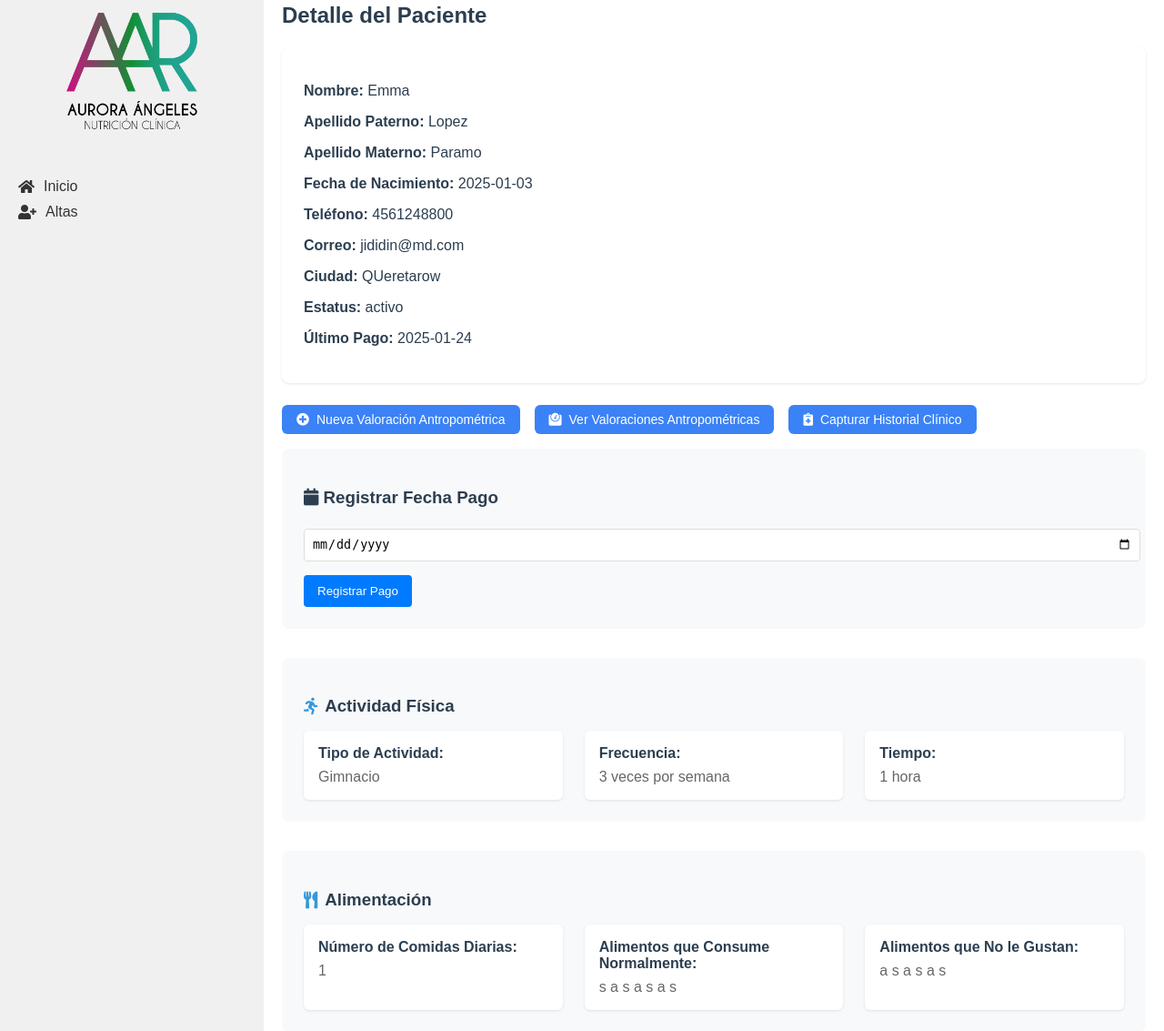
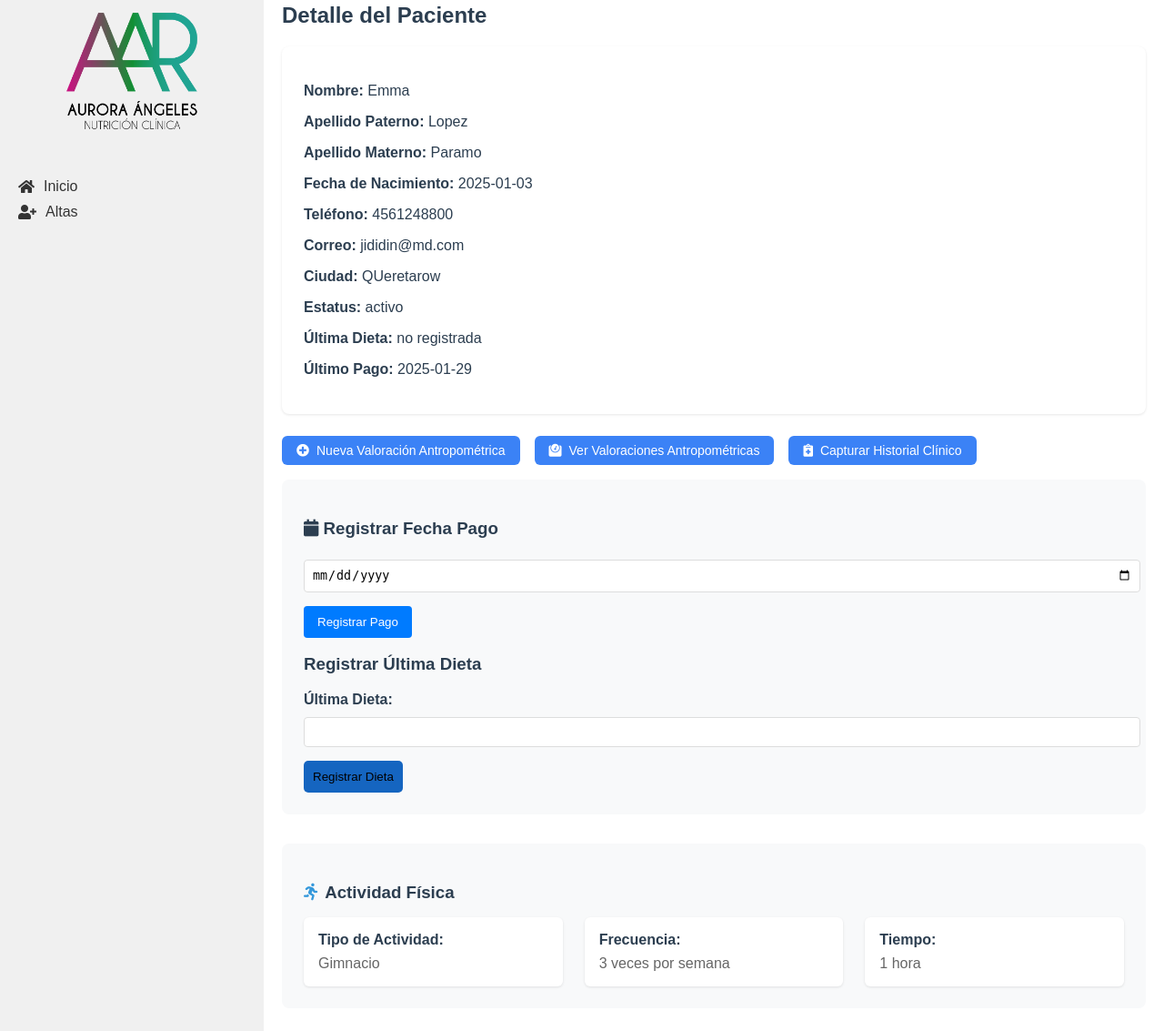
Before and after one commit to tbtkd/SPacientes, a Flask app: page /pacientes/1 in a window 1280 px wide. Shown: the part 37-1170 px from the top of the page at 91% size. Run offline with Flask 3, Linux system fonts and the light colour scheme; data comes from the database, SQL or seed files in the repository.

Commit message:
Actualización para ultima dieta, falta modificar grid para visualización de registro

```diff
--- a/app/controllers/pacientes.py
+++ b/app/controllers/pacientes.py
@@ -2,6 +2,7 @@ from flask import Blueprint, render_template, request, redirect, url_for, flash
 from app.models.paciente import Paciente
 from app.models.pago import Pago
 from app.models.historial_clinico import HistorialClinico
+from app.models.valoracion_antropometrica import ValoracionAntropometrica
 import sqlite3
 
 pacientes = Blueprint('pacientes', __name__)
@@ -28,19 +29,56 @@ def lista_pacientes():
     busqueda = request.args.get('busqueda', '')
     pacientes = Paciente.buscar(busqueda)
     return render_template('lista_pacientes.html', pacientes=pacientes, busqueda=busqueda)
-
+"""
 @pacientes.route('/pacientes/<int:id>')
 def detalle_paciente(id):
     paciente = Paciente.obtener_por_id(id)
     if paciente is None:
         flash('Paciente no encontrado', 'error')
         return redirect(url_for('pacientes.lista_pacientes'))
+
     ultimo_pago = Pago.obtener_ultimo_pago(id)
     historial = HistorialClinico.obtener_por_paciente_id(id)
     return render_template('detalle_paciente.html',
-                         paciente=paciente,
-                         ultimo_pago=ultimo_pago,
-                         historial=historial)
+                            paciente=paciente,
+                            ultimo_pago=ultimo_pago,
+                            historial=historial)
+"""
+@pacientes.route('/pacientes/<int:id>', methods=['GET', 'POST'])
+def detalle_paciente(id):
+    paciente = Paciente.obtener_por_id(id)
+    if paciente is None:
+        flash('Paciente no encontrado', 'error')
+        return redirect(url_for('pacientes.lista_pacientes'))
+
+    if request.method == 'POST':
+        if 'fecha_pago' in request.form:
+            fecha_pago = request.form['fecha_pago']
+            try:
+                Pago.registrar(id, fecha_pago)
+                flash('Pago registrado exitosamente', 'success')
+            except Exception as e:
+                flash(f'Error al registrar el pago: {str(e)}', 'error')
+        elif 'ultima_dieta' in request.form:
+            ultima_dieta = request.form['ultima_dieta']
+            try:
+                exito, mensaje = ValoracionAntropometrica.actualizar_ultima_dieta(id, ultima_dieta)
+                if exito:
+                    flash(mensaje, 'success')
+                else:
+                    flash(mensaje, 'error')
+            except Exception as e:
+                flash(f'Error al actualizar la última dieta: {str(e)}', 'error')
+        return redirect(url_for('pacientes.detalle_paciente', id=id))
+
+    ultimo_pago = Pago.obtener_ultimo_pago(id)
+    historial = HistorialClinico.obtener_por_paciente_id(id)
+    ultima_valoracion = ValoracionAntropometrica.obtener_ultima_por_paciente(id)
+    return render_template('detalle_paciente.html',
+                            paciente=paciente,
+                            ultimo_pago=ultimo_pago,
+                            historial=historial,
+                            ultima_valoracion=ultima_valoracion)
 
 @pacientes.route('/pacientes/<int:id>/editar', methods=['GET', 'POST'])
 def editar_paciente(id):
--- a/app/models/valoracion_antropometrica.py
+++ b/app/models/valoracion_antropometrica.py
@@ -10,21 +10,56 @@ class ValoracionAntropometrica:
                     paciente_id, numero_cita, fecha, estatura, peso, imc, grasa,
                     cintura, torax, brazo, cadera, pierna, pantorrilla,
                     tension_arterial, frecuencia_cardiaca,
-                    bicep, tricep, suprailiaco, subescapular, femoral, porcentaje_grasa
-                ) VALUES (?, ?, ?, ?, ?, ?, ?, ?, ?, ?, ?, ?, ?, ?, ?, ?, ?, ?, ?, ?, ?)
+                    bicep, tricep, suprailiaco, subescapular, femoral, porcentaje_grasa,
+                    ultima_dieta
+                ) VALUES (?, ?, ?, ?, ?, ?, ?, ?, ?, ?, ?, ?, ?, ?, ?, ?, ?, ?, ?, ?, ?, ?)
             ''', (
                 paciente_id, datos['numero_cita'], datos['fecha'], datos['estatura'],
                 datos['peso'], datos['imc'], datos['grasa'], datos['cintura'],
                 datos['torax'], datos['brazo'], datos['cadera'], datos['pierna'],
                 datos['pantorrilla'], datos['tension_arterial'], datos['frecuencia_cardiaca'],
                 datos['bicep'], datos['tricep'], datos['suprailiaco'], datos['subescapular'],
-                datos['femoral'], datos['porcentaje_grasa']
+                datos['femoral'], datos['porcentaje_grasa'], datos.get('ultima_dieta', '')
             ))
             db.commit()
             return True, "Valoración antropométrica registrada correctamente."
         except Exception as e:
             db.rollback()
             return False, f"Error al registrar la valoración antropométrica: {str(e)}"
+
+    @staticmethod
+    def actualizar(valoracion_id, datos):
+        db = get_db()
+        try:
+            db.execute('''
+                UPDATE valoracion_antropometrica SET
+                fecha = ?, estatura = ?, peso = ?, imc = ?, grasa = ?,
+                cintura = ?, torax = ?, brazo = ?, cadera = ?, pierna = ?,
+                pantorrilla = ?, bicep = ?, tricep = ?, suprailiaco = ?,
+                subescapular = ?, femoral = ?, porcentaje_grasa = ?, ultima_dieta = ?
+                WHERE id = ?
+            ''', (
+                datos['fecha'], datos['estatura'], datos['peso'], datos['imc'],
+                datos['grasa'], datos['cintura'], datos['torax'], datos['brazo'],
+                datos['cadera'], datos['pierna'], datos['pantorrilla'],
+                datos['bicep'], datos['tricep'], datos['suprailiaco'],
+                datos['subescapular'], datos['femoral'], datos['porcentaje_grasa'],
+                datos.get('ultima_dieta', ''), valoracion_id
+            ))
+            db.commit()
+            return True, "Valoración antropométrica actualizada correctamente."
+        except Exception as e:
+            db.rollback()
+            return False, f"Error al actualizar la valoración antropométrica: {str(e)}"
+
+    @staticmethod
+    def obtener_ultima_por_paciente(paciente_id):
+        return query_db('''
+            SELECT * FROM valoracion_antropometrica
+            WHERE paciente_id = ?
+            ORDER BY numero_cita DESC
+            LIMIT 1
+        ''', [paciente_id], one=True)
 
     @staticmethod
     def obtener_por_paciente(paciente_id):
@@ -55,3 +90,22 @@ class ValoracionAntropometrica:
     @staticmethod
     def obtener_por_id(valoracion_id):
         return query_db('SELECT * FROM valoracion_antropometrica WHERE id = ?', [valoracion_id], one=True)
+
+    @staticmethod
+    def actualizar_ultima_dieta(paciente_id, ultima_dieta):
+        db = get_db()
+        try:
+            ultima_valoracion = ValoracionAntropometrica.obtener_ultima_por_paciente(paciente_id)
+            if ultima_valoracion:
+                db.execute('''
+                    UPDATE valoracion_antropometrica
+                    SET ultima_dieta = ?
+                    WHERE id = ?
+                ''', (ultima_dieta, ultima_valoracion['id']))
+                db.commit()
+                return True, "Última dieta actualizada correctamente."
+            else:
+                return False, "No se encontró una valoración para actualizar."
+        except Exception as e:
+            db.rollback()
+            return False, f"Error al actualizar la última dieta: {str(e)}"
--- a/app/schema.sql
+++ b/app/schema.sql
@@ -63,6 +63,7 @@ CREATE TABLE IF NOT EXISTS valoracion_antropometrica_nueva (
     subescapular FLOAT NOT NULL,
     femoral FLOAT,
     porcentaje_grasa FLOAT NOT NULL,
+    ultima_dieta TEXT,
     FOREIGN KEY (paciente_id) REFERENCES pacientes (id)
 );
 
@@ -71,13 +72,13 @@ INSERT INTO valoracion_antropometrica_nueva (
     id, paciente_id, numero_cita, fecha, estatura, peso, imc, grasa,
     cintura, torax, brazo, cadera, pierna, pantorrilla,
     tension_arterial, frecuencia_cardiaca,
-    bicep, tricep, suprailiaco, subescapular, femoral, porcentaje_grasa
+    bicep, tricep, suprailiaco, subescapular, femoral, porcentaje_grasa,ultima_dieta
 )
 SELECT
     id, paciente_id, numero_cita, fecha, estatura, peso, imc, grasa,
     cintura, torax, brazo, cadera, pierna, pantorrilla,
     '120/80', 70, -- Valores por defecto para tension_arterial y frecuencia_cardiaca
-    bicep, tricep, suprailiaco, subescapular, femoral, porcentaje_grasa
+    bicep, tricep, suprailiaco, subescapular, femoral, porcentaje_grasa,'no registrada'
 FROM valoracion_antropometrica;
 
 -- Eliminar la tabla antigua
--- a/app/templates/detalle_paciente.html
+++ b/app/templates/detalle_paciente.html
@@ -13,6 +13,7 @@
     <p><strong>Correo:</strong> {{ paciente['correo'] }}</p>
     <p><strong>Ciudad:</strong> {{ paciente['ciudad'] }}</p>
     <p><strong>Estatus:</strong> {{ paciente['status'] }}</p>
+    <p><strong>Última Dieta:</strong> {{ ultima_valoracion['ultima_dieta'] if ultima_valoracion else 'No registrada' }}</p>
     <p><strong>Último Pago:</strong> {{ ultimo_pago['fecha_pago'] if ultimo_pago else 'No registrado' }}</p>
 </div>
 
@@ -32,11 +33,20 @@
     <h3><i class="fas fa-calendar"></i> Registrar Fecha Pago</h3>
     <form action="{{ url_for('pacientes.registrar_pago_paciente', id=paciente['id']) }}" method="POST">
         <div class="form-group">
-
             <input type="date" id="fecha_pago" name="fecha_pago" class="form-input" required>
         </div>
         <button type="submit" class="form-button">Registrar Pago</button>
     </form>
+    <div class="diet-section">
+        <h3>Registrar Última Dieta</h3>
+        <form action="{{ url_for('pacientes.detalle_paciente', id=paciente['id']) }}" method="POST">
+            <div class="form-group">
+                <label for="ultima_dieta" class="form-label">Última Dieta:</label>
+                <input type="text" id="ultima_dieta" name="ultima_dieta" class="form-input" maxlength="8" required>
+            </div>
+            <button type="submit" class="modern-action-button">Registrar Dieta</button>
+        </form>
+    </div>
 </div>
 
 <div class="grid-container">
```
Also changed, not shown: app/templates/detalle_valoracion.html (+10 -0 lines), app/static/css/style.css (line endings or trailing spaces), pacientes.db.
